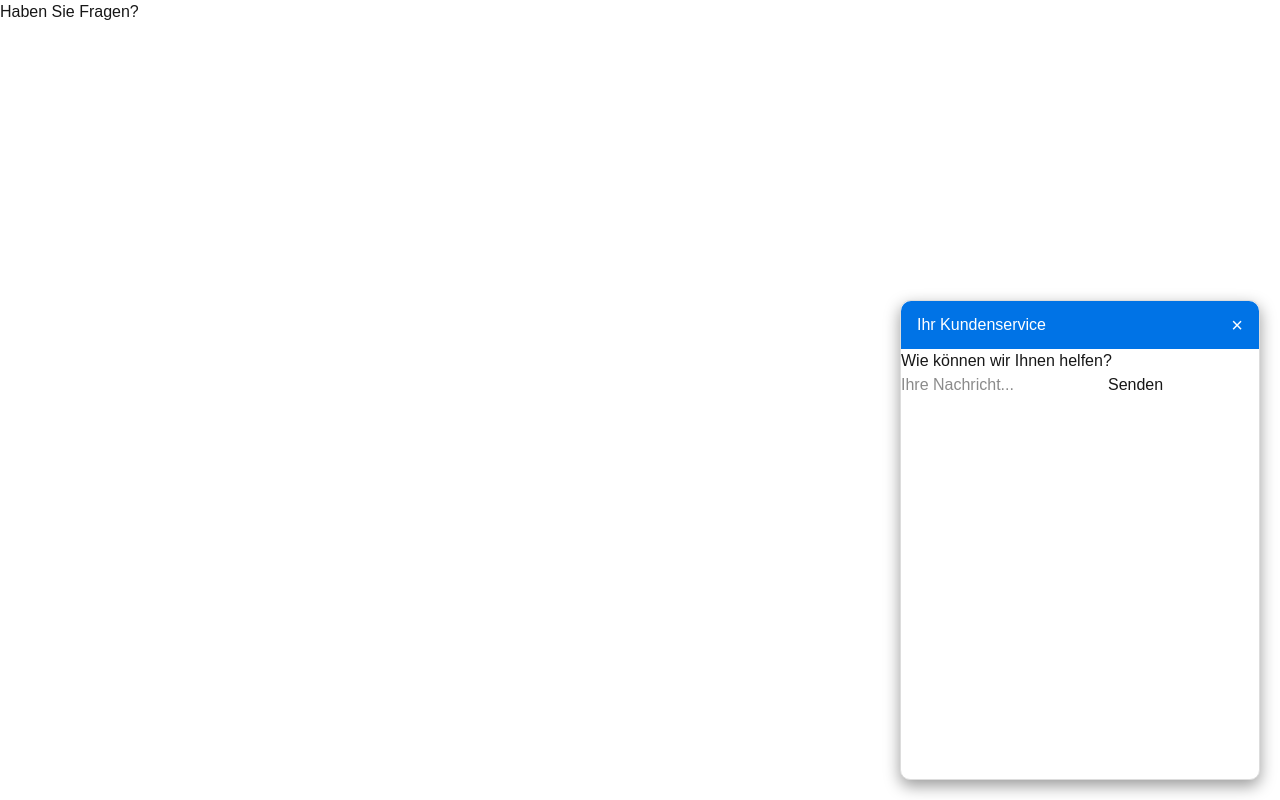
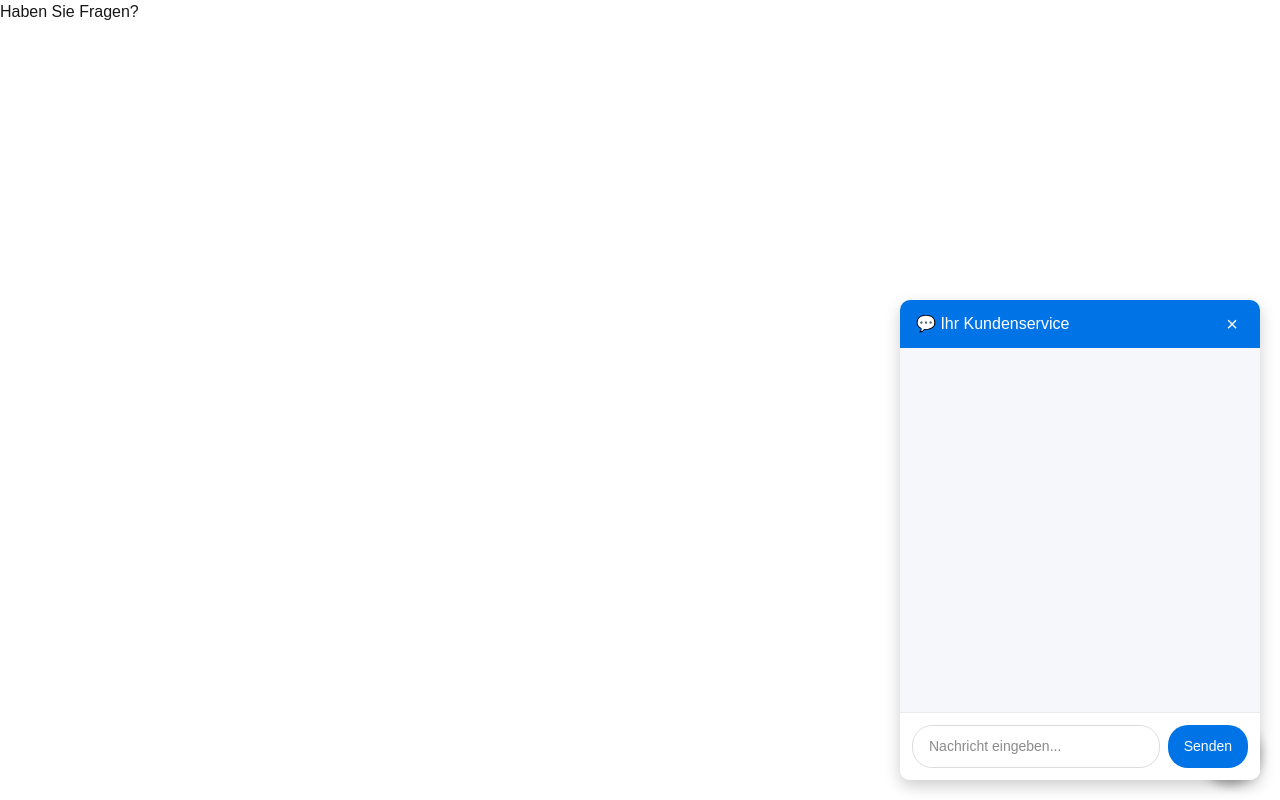
Before and after one commit to ottipc/zrw-chatbot, a Next.js app: page / in a window 1280 px wide. Both pictures are taken after a click on the element 1230 px from the left and 750 px from the top of the page. Built offline with nearby package versions, Linux system fonts and the light colour scheme.

Commit message:
MOD changing mod

```diff
--- a/app/chat/page.js
+++ b/app/chat/page.js
@@ -1,6 +1,6 @@
 "use client";
 import { useState } from "react";
-import { SendHorizontal, Bot, User } from "lucide-react"; // Icons
+import { SendHorizontal, Bot,} from "lucide-react"; // Icons
 
 export default function ChatPage() {
     const [userInput, setUserInput] = useState("");
--- a/components/ChatWidget.css
+++ b/components/ChatWidget.css
@@ -1,26 +1,32 @@
-/* Chat-Icon – modern und ansprechend */
+/* Chat-Icon - modern und ansprechend */
 .chat-icon {
     position: fixed;
     bottom: 20px;
     right: 20px;
     cursor: pointer;
     z-index: 1000;
-    transition: transform 0.2s ease, box-shadow 0.2s ease;
+    transition: transform 0.2s ease;
+    width: 60px;
+    height: 60px;
+    background-color: #0073e6;
+    border-radius: 50%;
+    display: flex;
+    justify-content: center;
+    align-items: center;
+    box-shadow: 0 4px 12px rgba(0, 0, 0, 0.2);
 }
 
 .chat-icon:hover {
     transform: scale(1.1);
-    box-shadow: 0 4px 12px rgba(0,0,0,0.5);
 }
 
 .chat-icon img {
-    width: 60px;
-    height: 60px;
-    border-radius: 50%;
-    border: 2px solid #0073e6;
+    width: 30px;
+    height: 30px;
+    filter: brightness(0) invert(1); /* Macht das Icon weiß */
 }
 
-/* Chatfenster – stilvoll, modern und professionell */
+/* Chatfenster - stilvoll, modern und professionell */
 .chat-window {
     position: fixed;
     bottom: 20px;
@@ -28,21 +34,18 @@
     width: 360px;
     height: 480px;
     background: #fff;
-    border: 1px solid #ddd;
     border-radius: 10px;
-    box-shadow: 0 6px 16px rgba(0,0,0,0.4);
+    box-shadow: 0 6px 16px rgba(0, 0, 0, 0.2);
     z-index: 1000;
     display: flex;
     flex-direction: column;
-    animation: fadeIn 0.3s ease-out;
+    overflow: hidden;
 }
 
 .chat-header {
     background: #0073e6;
     color: #fff;
     padding: 12px 16px;
-    border-top-left-radius: 10px;
-    border-top-right-radius: 10px;
     display: flex;
     justify-content: space-between;
     align-items: center;
@@ -59,24 +62,85 @@
     border: none;
     color: #fff;
     font-size: 20px;
-    line-height: 1;
     cursor: pointer;
-    transition: opacity 0.2s ease;
+    display: flex;
+    align-items: center;
+    justify-content: center;
+    width: 24px;
+    height: 24px;
 }
 
 .chat-close:hover {
-    opacity: 0.7;
+    opacity: 0.8;
 }
 
-.chat-iframe {
+/* Chat Messages Bereich */
+.chat-messages {
     flex-grow: 1;
-    border: none;
-    border-bottom-left-radius: 10px;
-    border-bottom-right-radius: 10px;
+    padding: 16px;
+    overflow-y: auto;
+    background-color: #f5f7fa;
 }
 
-/* Fade-In Animation für das Chatfenster */
-@keyframes fadeIn {
-    from { opacity: 0; transform: translateY(20px); }
-    to { opacity: 1; transform: translateY(0); }
+.message {
+    margin-bottom: 12px;
+    padding: 10px 14px;
+    border-radius: 18px;
+    max-width: 80%;
+    word-wrap: break-word;
 }
+
+.message.system {
+    background-color: #e1ebf5;
+    align-self: flex-start;
+    color: #333;
+}
+
+/* Eingabeformular für Nachrichten */
+.chat-input-form {
+    display: flex;
+    padding: 12px;
+    border-top: 1px solid #eaeaea;
+    background-color: #fff;
+}
+
+.chat-input {
+    flex-grow: 1;
+    border: 1px solid #ddd;
+    border-radius: 20px;
+    padding: 10px 16px;
+    font-size: 14px;
+    outline: none;
+    transition: border-color 0.2s;
+}
+
+.chat-input:focus {
+    border-color: #0073e6;
+}
+
+.send-button {
+    margin-left: 8px;
+    background-color: #0073e6;
+    color: white;
+    border: none;
+    border-radius: 20px;
+    padding: 8px 16px;
+    font-size: 14px;
+    cursor: pointer;
+    transition: background-color 0.2s;
+}
+
+.send-button:hover {
+    background-color: #0060c0;
+}
+
+/* Für mobile Ansicht */
+@media (max-width: 480px) {
+    .chat-window {
+        width: 100%;
+        height: 100%;
+        bottom: 0;
+        right: 0;
+        border-radius: 0;
+    }
+}
--- a/components/ChatWidget.jsx
+++ b/components/ChatWidget.jsx
@@ -4,56 +4,68 @@ import './ChatWidget.css';
 
 const ChatWidget = () => {
     const [open, setOpen] = useState(false);
-    const [message, setMessage] = useState('');
+    const [messages, setMessages] = useState([]);
+    const [input, setInput] = useState("");
 
-    // Nachricht senden
-    const sendMessage = (e) => {
+    const sendMessage = async (e) => {
         e.preventDefault();
-        if (message.trim() !== '') {
-            console.log('Nachricht gesendet:', message);
-            // Hier die Logik zum Senden der Nachricht implementieren
-            setMessage('');
+        if (input.trim() === "") return;
+
+        setMessages([...messages, { text: input, sender: "user" }]);
+        const userMessage = input;
+        setInput("");
+
+        try {
+            const response = await fetch("/api/webhook", {
+                method: "POST",
+                headers: { "Content-Type": "application/json" },
+                body: JSON.stringify({ message: userMessage })
+            });
+
+            const data = await response.json();
+            if (data.response) {
+                setMessages(prevMessages => [...prevMessages, { text: data.response, sender: "bot" }]);
+            } else {
+                setMessages(prevMessages => [...prevMessages, { text: "Keine passende Antwort aus Supabase/N8N/Claude.", sender: "bot" }]);
+            }
+        } catch (error) {
+            console.error("Fehler bei der Anfrage an die API:", error);
+            setMessages(prevMessages => [...prevMessages, { text: "Server-Fehler. Bitte später versuchen.", sender: "bot" }]);
         }
     };
 
     return (
-        <div className="chat-widget-container">
-            {/* Chat-Icon: Wird KOMPLETT entfernt, wenn der Chat geöffnet ist */}
-            {!open && (
+        <div>
             <div
-                    className="chat-icon"
+                className={`chat-icon ${open ? "hidden" : ""}`}
                 onClick={() => setOpen(true)}
             >
                 <img src="/chat-icon.png" alt="Chat" />
             </div>
-            )}
 
-            {/* Chatfenster mit integriertem Nachrichtenformular statt iframe */}
             {open && (
-                <div className="chat-window">
+                <div className="chat-window upgraded">
                     <div className="chat-header">
-                        <h3>Ihr Kundenservice</h3>
+                        <h3>💬 Ihr Kundenservice</h3>
                         <button className="chat-close" onClick={() => setOpen(false)}>&times;</button>
                     </div>
-
                     <div className="chat-messages">
-                        {/* Hier würden die Chat-Nachrichten angezeigt */}
-                        <div className="message system">
-                            Wie können wir Ihnen helfen?
+                        {messages.map((msg, index) => (
+                            <div key={index} className={`message ${msg.sender}`}>
+                                <span className="message-sender">{msg.sender === "user" ? "👤 Sie" : "🤖 Bot"}</span>
+                                <p className="message-text">{msg.text}</p>
                             </div>
+                        ))}
                     </div>
-
                     <form className="chat-input-form" onSubmit={sendMessage}>
                         <input
                             type="text"
                             className="chat-input"
-                            placeholder="Ihre Nachricht..."
-                            value={message}
-                            onChange={(e) => setMessage(e.target.value)}
+                            value={input}
+                            onChange={(e) => setInput(e.target.value)}
+                            placeholder="Nachricht eingeben..."
                         />
-                        <button type="submit" className="send-button">
-                            Senden
-                        </button>
+                        <button type="submit" className="send-button">Senden</button>
                     </form>
                 </div>
             )}
```
Lines whose indentation alone changed are shown as unchanged.
